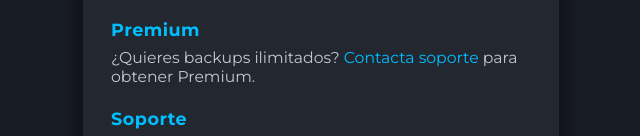
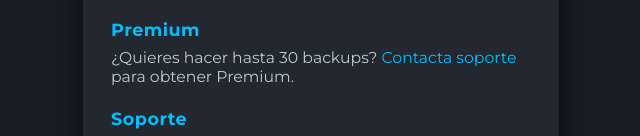
Before and after one commit to backuperbotpanel/backuperbotpanel.github.io, a plain HTML site: page index.html in a window 1280 px wide. Shown: the part 410-546 px from the top of the page, without its empty margins (319-959 px from the left). Drawn offline with Linux system fonts and the light colour scheme.

Commit message:
Update index.html

```diff
--- a/index.html
+++ b/index.html
@@ -162,7 +162,7 @@
         </div>
         <div class="panel-section">
             <h2>Premium</h2>
-            <p id="premium-info">¿Quieres backups ilimitados? <a href="https://discord.gg/A6SQJZvRKf" target="_blank">Contacta soporte</a> para obtener Premium.</p>
+            <p id="premium-info">¿Quieres hacer hasta 30 backups? <a href="https://discord.gg/A6SQJZvRKf" target="_blank">Contacta soporte</a> para obtener Premium.</p>
         </div>
         <div class="panel-section">
             <h2>Soporte</h2>
```
